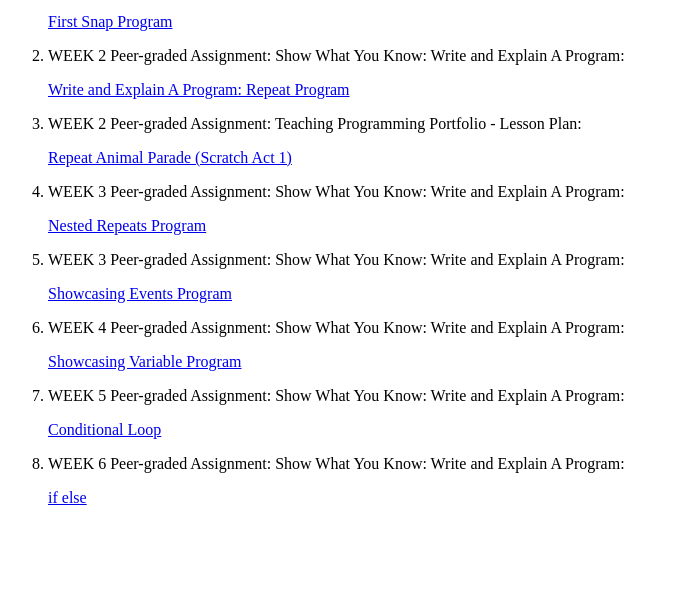
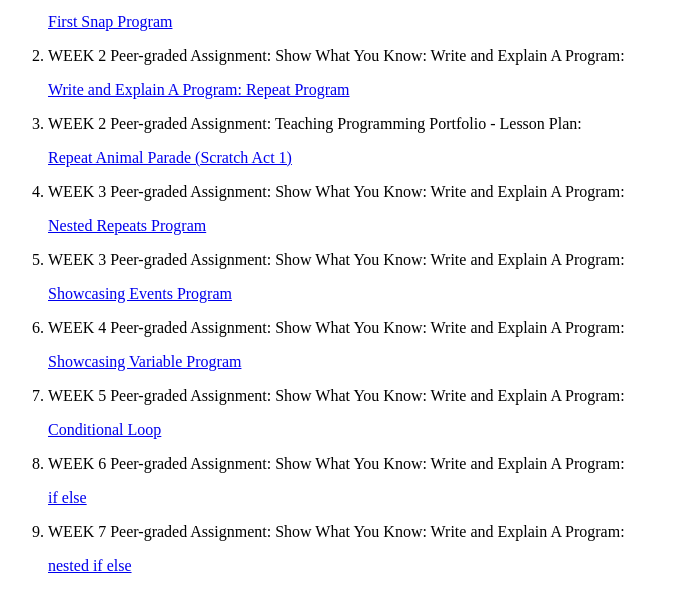
Before and after one commit to melissaignacio/eds124br-Teaching-Programming-Portfolio, a plain HTML site: page index.html in a window 1280 px wide. Shown: the part 101-710 px from the top of the page, without its empty margins (0-679 px from the left). Drawn offline with Linux system fonts and the light colour scheme.

Commit message:
Update index.html

```diff
--- a/index.html
+++ b/index.html
@@ -46,6 +46,11 @@
                 <a href="https://youtu.be/HxLeKbQxT4w">if else</a>
             </li>
 
+            <li>
+                <p>WEEK 7 Peer-graded Assignment: Show What You Know: Write and Explain A Program: </p>
+                <a href="https://youtu.be/gBIJzAZH2Z8">nested if else</a>
+            </li>
+
 
 
 
```
